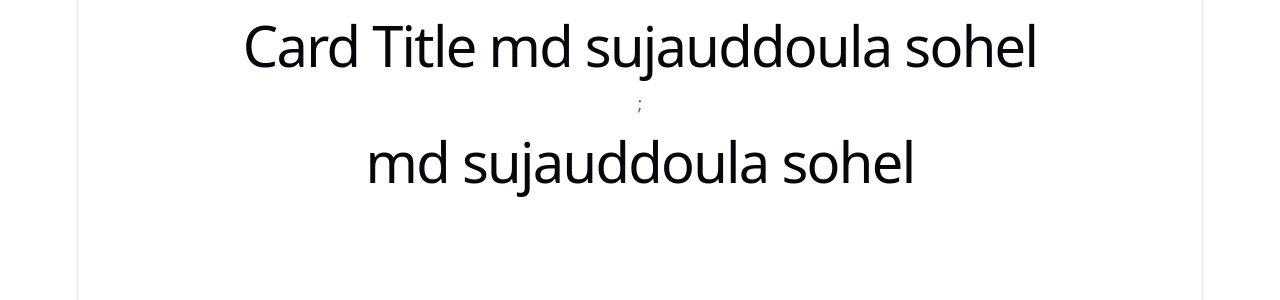
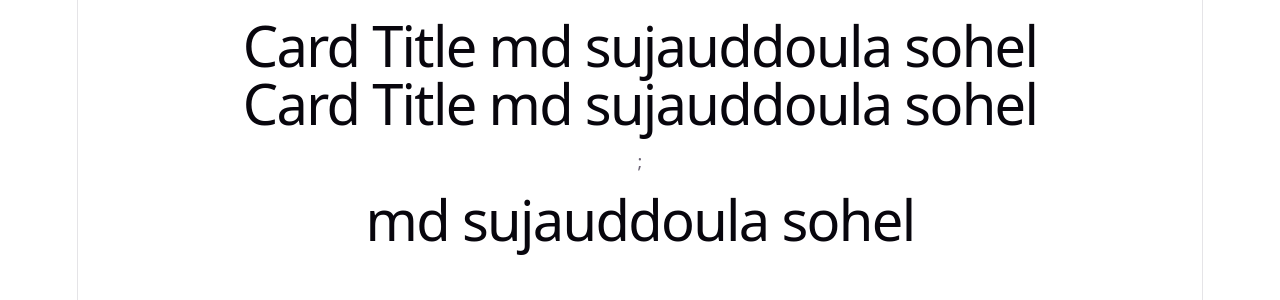
Before and after one commit to DevSohel32/Basic_react_recap, a React (Vite) app: page / in a window 1280 px wide. Shown: the top 300 px of the page. Built offline with nearby package versions, Linux system fonts and the light colour scheme.

Commit message:
Auto commit

```diff
--- a/src/component/Card.jsx
+++ b/src/component/Card.jsx
@@ -2,6 +2,7 @@ export default function Card (props){
     console.log(props);
     return <div>
         <h1>Card Title {props.name}</h1>
+                <h1>Card Title {props.name}</h1>
 
     </div>
 }
```
